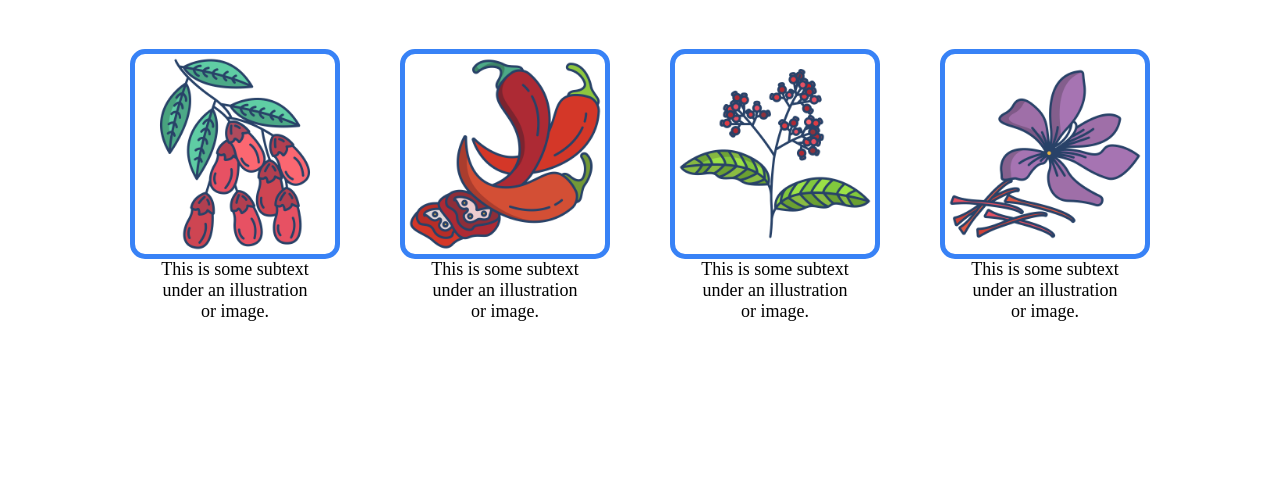
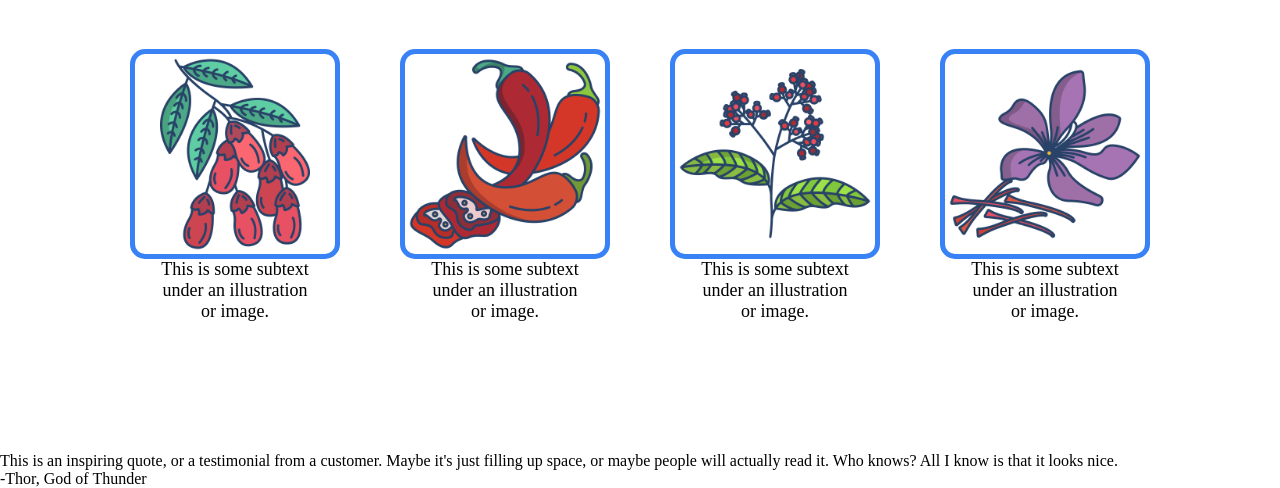
Before and after one commit to gcerv93/landing-page, a plain HTML site: page index.html in a window 1280 px wide. Shown: the part 643-1131 px from the top of the page. Before the commit the page ends 1095 px from the top, so only its background shows below. Drawn offline with Linux system fonts and the light colour scheme.

Commit message:
finish quote section html

```diff
--- a/index.html
+++ b/index.html
@@ -51,6 +51,11 @@
       </div>
     </div>
 
+    <div class="quote">
+      <div class="quote-text">This is an inspiring quote, or a testimonial from a customer. Maybe it's just filling up space, or maybe people will actually read it. Who knows? All I know is that it looks nice.</div>
+      <div class="quote-author">-Thor, God of Thunder</div>
+    </div>
+
   </body>
 
 </html>
```
